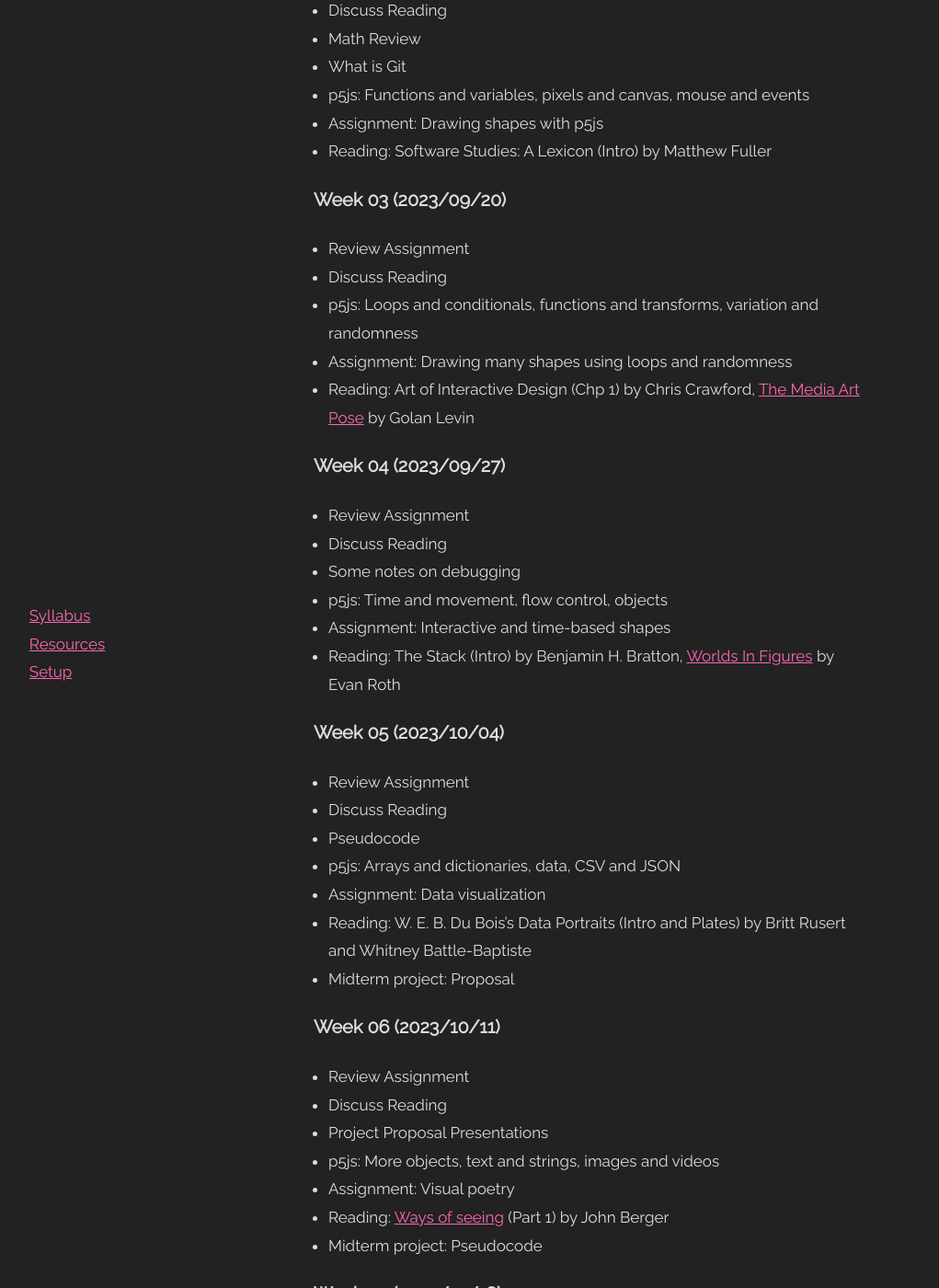
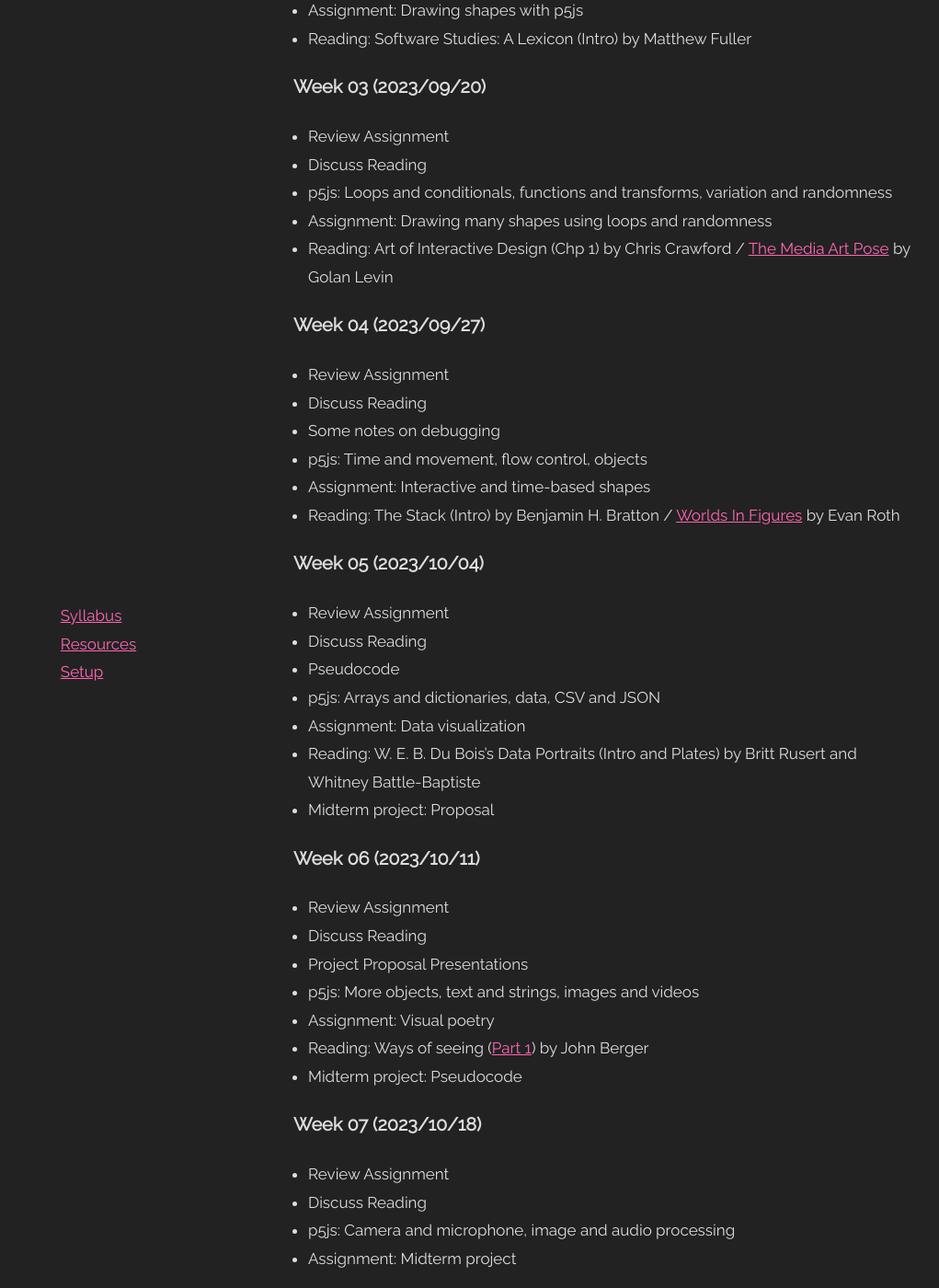
Before and after one commit to DM-GY-6063-2023F-D/DM-GY-6063-2023F-D, a Jekyll site: the page built from README.md, in a window 1280 px wide and 1400 px high, scrolled down 4658 px. Shown: the whole window at 92% size, without its empty margins (183-1204 px from the left). Built offline with Jekyll 4.4.1, drawn with Linux system fonts in a browser that asks for light colours; some of the changed text lies outside the part shown.

Commit message:
updates syllabus

```diff
--- a/README.md
+++ b/README.md
@@ -134,7 +134,7 @@ Letter grades for the entire course will be assigned as follows:
 - Discuss Reading
 - p5js: Loops and conditionals, functions and transforms, variation and randomness
 - Assignment: Drawing many shapes using loops and randomness
-- Reading: Art of Interactive Design (Chp 1) by Chris Crawford, [The Media Art Pose](http://www.flong.com/archive/texts/essays/essay_pose/index.html) by Golan Levin
+- Reading: Art of Interactive Design (Chp 1) by Chris Crawford / [The Media Art Pose](http://www.flong.com/archive/texts/essays/essay_pose/index.html) by Golan Levin
 
 ### Week 04 (2023/09/27)
 - Review Assignment
@@ -142,7 +142,7 @@ Letter grades for the entire course will be assigned as follows:
 - Some notes on debugging
 - p5js: Time and movement, flow control, objects
 - Assignment: Interactive and time-based shapes
-- Reading: The Stack (Intro) by Benjamin H. Bratton, [Worlds In Figures](https://worldsinfigures.com/tutorial) by Evan Roth
+- Reading: The Stack (Intro) by Benjamin H. Bratton / [Worlds In Figures](https://worldsinfigures.com/tutorial) by Evan Roth
 
 ### Week 05 (2023/10/04)
 - Review Assignment
@@ -159,7 +159,7 @@ Letter grades for the entire course will be assigned as follows:
 - Project Proposal Presentations
 - p5js: More objects, text and strings, images and videos
 - Assignment: Visual poetry
-- Reading: [Ways of seeing](https://www.youtube.com/watch?v=0pDE4VX_9Kk) (Part 1) by John Berger
+- Reading: Ways of seeing ([Part 1](https://www.youtube.com/watch?v=0pDE4VX_9Kk)) by John Berger
 - Midterm project: Pseudocode
 
 ### Week 07 (2023/10/18)
@@ -180,7 +180,7 @@ Letter grades for the entire course will be assigned as follows:
 - Discuss Reading
 - p5js: ML and image and audio processing
 - Assignment: Using the camera as an input device
-- Reading: The Atlas of AI (Intro) by Kate Crawford, [New Extractivism](https://extractivism.online/) by Vladan Joler
+- Reading: The Atlas of AI (Intro) by Kate Crawford / [New Extractivism](https://extractivism.online/) by Vladan Joler
 
 ### Week 10 (2023/11/08)
 - Review Assignment
--- a/_config.yml
+++ b/_config.yml
@@ -20,10 +20,6 @@ defaults:
     values:
       layout: "page"
   - scope:
-      path: "_pages/week"
-    values:
-      layout: "week"
-  - scope:
       path: "README.md"
     values:
       layout: "page"
--- a/css/main.scss
+++ b/css/main.scss
@@ -5,8 +5,10 @@
   box-sizing: border-box;
 }
 
-html, body {
+html,
+body {
   --text-color: #ddd;
+  --text-color-h: #bbb;
   --text-color-a: #ff66b3;
   --text-color-a-h: #ff42a1;
   --bgnd-color: #222;
@@ -22,6 +24,7 @@ body {
   display: flex;
   flex-direction: row;
   width: 100%;
+  justify-content: center;
 }
 
 a {
@@ -38,7 +41,9 @@ ul {
   padding-left: 16px;
 }
 
-table, td, th {
+table,
+td,
+th {
   border: 1px solid var(--text-color);
 }
 
@@ -47,7 +52,8 @@ table {
   border-collapse: collapse;
 }
 
-td, th {
+td,
+th {
   padding: 0 16px;
 }
 
@@ -56,6 +62,7 @@ td, th {
   flex-direction: column;
   position: sticky;
   width: 40%;
+  max-width: 400px;
   height: 100vh;
   top: 0;
   justify-content: center;
@@ -64,7 +71,7 @@ td, th {
 
 .content-container {
   flex: 1;
-  max-width: 620px;
+  max-width: 700px;
   padding: 12px;
 }
 
```
Also changed, not shown: other parts of README.md (+8 -9 lines).
